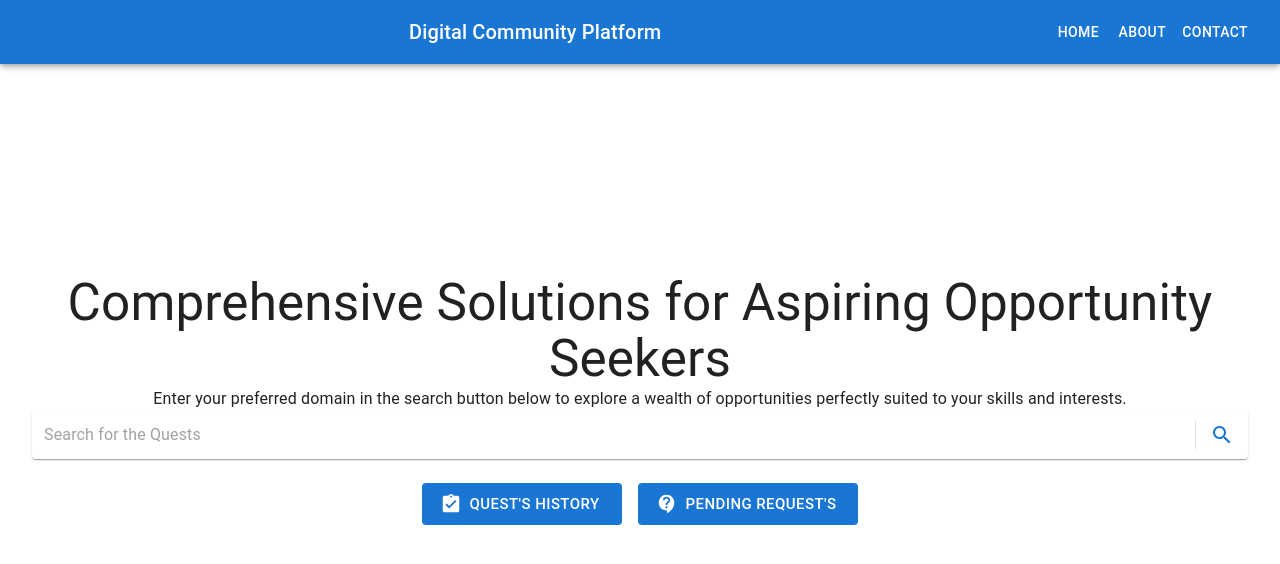
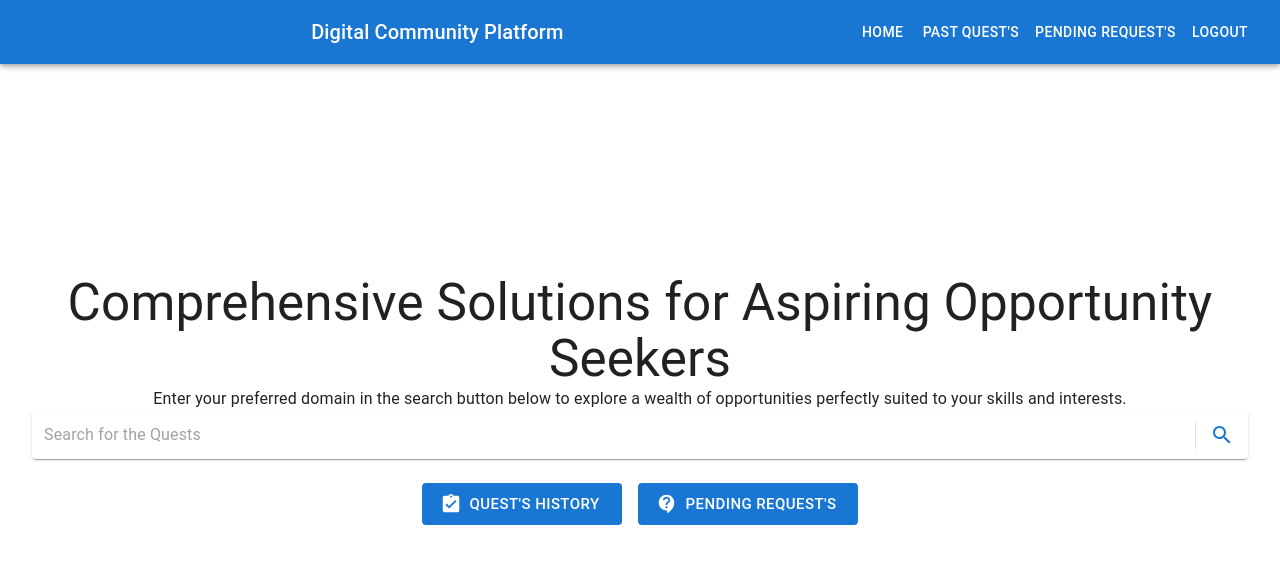
Before and after one commit to Sandeep7784/2024_Hackathon_Development-of-a-digital-community-platform, a React (Vite) app in the folder Frontend/: page / in a window 1280 px wide. Shown: the top 564 px of the page. Built offline with nearby package versions, Linux system fonts and the light colour scheme.

Commit message:
updated the navbar contents

```diff
--- a/Frontend/src/components/Header.jsx
+++ b/Frontend/src/components/Header.jsx
@@ -16,7 +16,7 @@
 import Button from '@mui/material/Button';
 
 const drawerWidth = 240;
-const navItems = ['Home', 'About', 'Contact'];
+const navItems = ['Home', 'Past Quest\'s', 'Pending Request\'s', 'Logout'];
 
 function Header(props) {
   const { window } = props;
@@ -38,6 +38,7 @@
             <ListItemButton sx={{ textAlign: 'center' }}>
               <ListItemText primary={item} />
             </ListItemButton>
+            <Divider sx={{ height: 28, m: 0.5 }} orientation="vertical" />
           </ListItem>
         ))}
       </List>
--- a/Frontend/src/components/User.jsx
+++ b/Frontend/src/components/User.jsx
@@ -1,7 +1,7 @@
 import React from "react";
 import Header from "./Header";
 import Stack from "@mui/material/Stack";
-import { Button, TextField } from "@mui/material";
+import { Button } from "@mui/material";
 import AssignmentTurnedInIcon from "@mui/icons-material/AssignmentTurnedIn";
 import ContactSupportIcon from "@mui/icons-material/ContactSupport";
 import Paper from "@mui/material/Paper";
```
